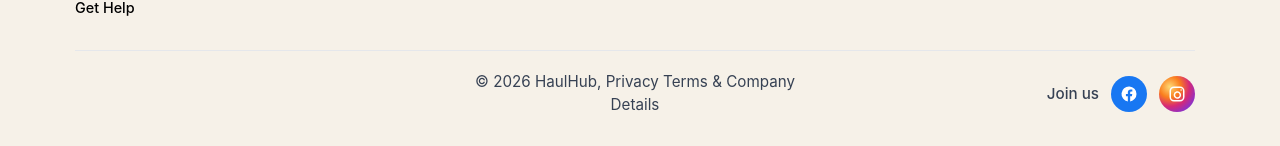
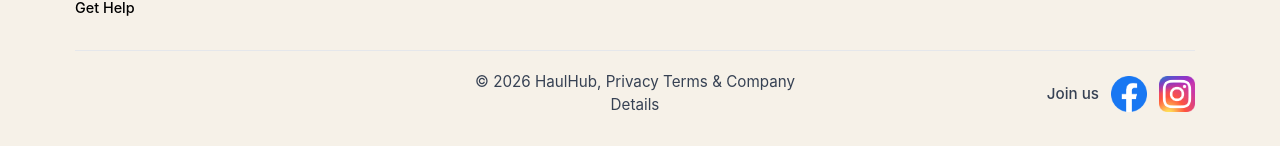
Before and after one commit to devakash400/HaulHub_ReactJS, a React (Create React App) app: page / in a window 1280 px wide. Shown: the part 2534-2680 px from the top of the page. Built offline with nearby package versions, Linux system fonts and the light colour scheme.

Commit message:
fixedBugs

```diff
--- a/src/assets/images/index.ts
+++ b/src/assets/images/index.ts
@@ -12,6 +12,8 @@ import Phone from './phone.png';
 import Apple from './apple.png';
 import Cross from './cross.png';
 import ModalLogo from './modallogo.png';
+import Instagram from "./instagram.png";
+import Facebook from "./facebook.png"
 
 // Export them all
 export const images = {
@@ -26,5 +28,7 @@ export const images = {
   Phone,
   Apple,
   Cross,
-  ModalLogo
+  ModalLogo,
+  Instagram,
+  Facebook
 };
--- a/src/components/BottomBar/BottomBar.tsx
+++ b/src/components/BottomBar/BottomBar.tsx
@@ -193,44 +193,26 @@ const BottomBar: React.FC = () => {
             aria-label="Facebook"
             target="_blank"
             rel="noopener noreferrer"
-            className="inline-flex h-9 w-9 items-center justify-center rounded-full bg-[#1877F2] text-white no-underline"
+            className="inline-flex h-9 w-9 items-center justify-center no-underline"
           >
-            <svg
-              width="18"
-              height="18"
-              viewBox="0 0 24 24"
-              fill="currentColor"
-              aria-hidden="true"
-            >
-              <path d="M22 12a10 10 0 1 0-11.56 9.88v-6.99H7.9V12h2.54V9.8c0-2.5 1.49-3.88 3.77-3.88 1.09 0 2.23.2 2.23.2v2.46h-1.25c-1.23 0-1.62.76-1.62 1.54V12h2.76l-.44 2.89h-2.32v6.99A10 10 0 0 0 22 12z" />
-            </svg>
+            <img
+              src={images.Facebook}
+              alt="Facebook"
+              className="h-9 w-9 object-contain"
+            />
           </a>
           <a
             href="https://www.instagram.com"
             aria-label="Instagram"
             target="_blank"
             rel="noopener noreferrer"
-            className="inline-flex h-9 w-9 items-center justify-center rounded-full no-underline"
-            style={{
-              background:
-                "radial-gradient(circle at 30% 30%, #FEDA75 0%, #FA7E1E 30%, #D62976 55%, #962FBF 75%, #4F5BD5 100%)",
-            }}
+            className="inline-flex h-9 w-9 items-center justify-center no-underline"
           >
-            <svg
-              width="18"
-              height="18"
-              viewBox="0 0 24 24"
-              fill="none"
-              stroke="white"
-              strokeWidth="2"
-              strokeLinecap="round"
-              strokeLinejoin="round"
-              aria-hidden="true"
-            >
-              <rect x="3" y="3" width="18" height="18" rx="5" ry="5" />
-              <path d="M16 11.37a4 4 0 1 1-7.5 1.7 4 4 0 0 1 7.5-1.7z" />
-              <line x1="17.5" y1="6.5" x2="17.5" y2="6.5" />
-            </svg>
+            <img
+              src={images.Instagram}
+              alt="Instagram"
+              className="h-9 w-9 object-contain"
+            />
           </a>
           </div>
         </div>
--- a/src/components/Navbar/Navbar.tsx
+++ b/src/components/Navbar/Navbar.tsx
@@ -71,7 +71,8 @@ const Navbar: React.FC = () => {
   };
 
   return (
-    <nav className="sticky top-0 z-20 flex items-center justify-between gap-3 px-4 sm:px-6 py-3 bg-[#F9F8F3] border-b border-gray-200 font-sans min-w-0 w-full">
+    <nav className="sticky top-0 z-20 bg-[#F9F8F3] border-b border-gray-200 font-sans min-w-0 w-full">
+      <div className="flex items-center justify-between gap-3 px-4 sm:px-6 py-3 min-w-0 w-full">
         {/* Left: Logo */}
         <Link
           to="/"
@@ -85,7 +86,7 @@ const Navbar: React.FC = () => {
           />
         </Link>
 
-      {/* Center: Search bar (Home only) */}
+        {/* Center: Search bar (Home only, desktop/tablet) */}
         {location.pathname === "/" && (
           <div className="hidden sm:flex flex-1 items-center justify-center px-4 min-w-0">
             <div className="flex h-[46px] w-full max-w-[640px] items-center rounded-xl bg-white px-4 border border-gray-200 shadow-sm">
@@ -102,7 +103,10 @@ const Navbar: React.FC = () => {
         )}
 
         {/* Right: dropdown toggle */}
-      <div ref={dropdownRef} className="relative flex items-center gap-3 sm:gap-5 text-[0.95rem] text-black shrink-0 min-w-0">
+        <div
+          ref={dropdownRef}
+          className="relative flex items-center gap-3 sm:gap-5 text-[0.95rem] text-black shrink-0 min-w-0"
+        >
         <button
           type="button"
           onClick={toggleDrawer}
@@ -321,6 +325,23 @@ const Navbar: React.FC = () => {
           </div>
         )}
         </div>
+      </div>
+
+      {/* Mobile search bar (Home only) */}
+      {location.pathname === "/" && (
+        <div className="sm:hidden px-4 pb-3">
+          <div className="flex h-[44px] w-full items-center rounded-xl bg-white px-4 border border-gray-200 shadow-sm">
+            <input
+              type="text"
+              placeholder="Search here..."
+              className="flex-1 border-none bg-transparent text-[0.95rem] text-gray-700 placeholder:text-gray-400 outline-none"
+            />
+            <div className="ml-3 flex h-9 w-9 items-center justify-center rounded-full bg-[#389131]">
+              <Search className="w-5 h-5 text-white" aria-hidden />
+            </div>
+          </div>
+        </div>
+      )}
 
       {/* Auth modals */}
       {isLoginOpen && (
```
Also changed, not shown: src/assets/images/facebook.png (added), src/assets/images/instagram.png (added). Lines whose indentation alone changed are shown as unchanged.
